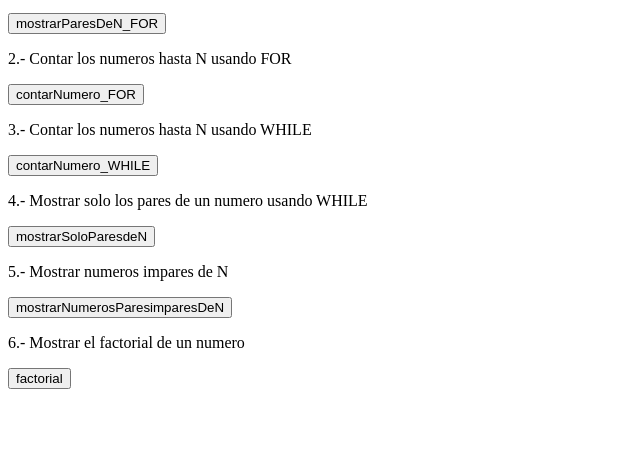
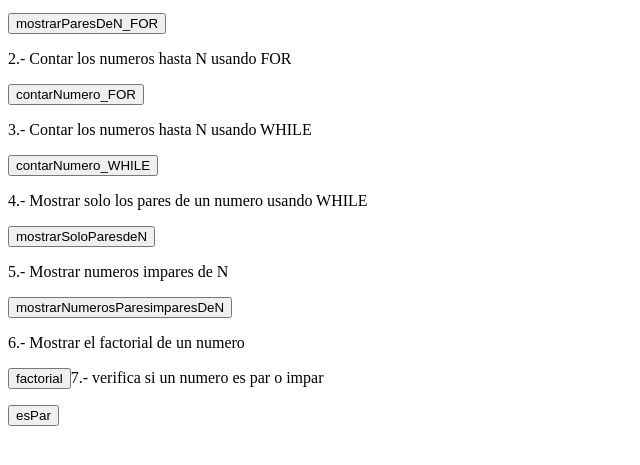
Before and after one commit to nievesnina/P1G2-NNNY, a plain HTML site: page Avance 5.html in a window 1280 px wide. Shown: the part 233-698 px from the top of the page, without its empty margins (0-640 px from the left). Drawn offline with Linux system fonts and the light colour scheme.

Commit message:
avance 5
avance 5

```diff
--- a/Avance 5.html
+++ b/Avance 5.html
@@ -23,6 +23,9 @@
 
 <p>6.- Mostrar el factorial de un numero</p>
 <button onclick="factorial()">factorial</button
+
+<p>7.- verifica si un numero es par o impar</p>
+<button onclick="esPar()">esPar</button>
 <br><br><br><br>
 <script>
 
```
